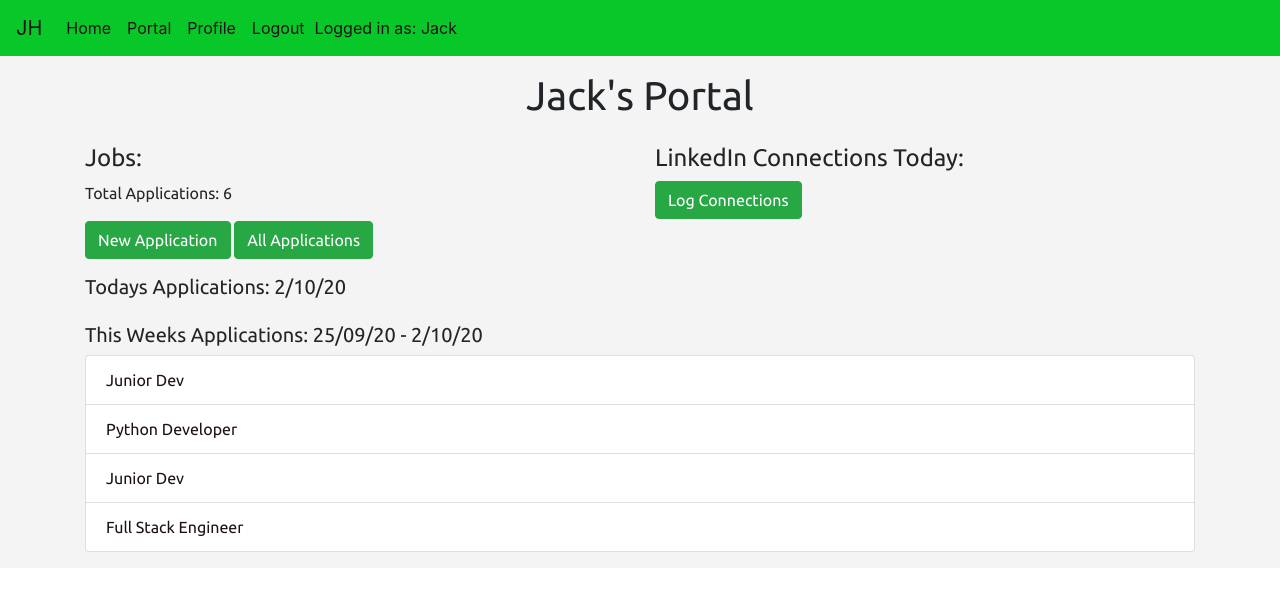
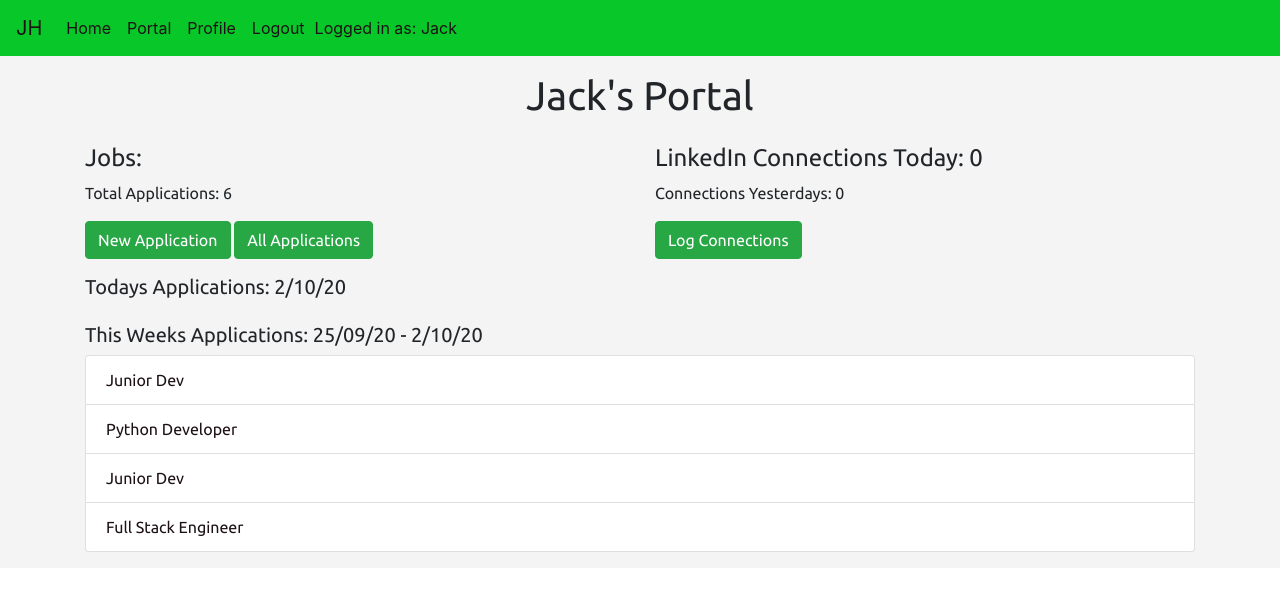
Before and after one commit to JackSnowdon/JobHunter, a Django app: page /portal/portal/ in a window 1280 px wide. Shown: the top 591 px of the page. Run offline with Django 3.2, Linux system fonts and the light colour scheme; a user stored in the database is signed in; data comes from the database, SQL or seed files in the repository; both versions use the stored data as it was after the commit; parts of the project's set-up code (start-up, migrations or seed data) failed here and were passed over; some libraries are stand-ins or nearby versions.

Commit message:
total connections for today and yesterday

```diff
--- a/portal/models.py
+++ b/portal/models.py
@@ -51,4 +51,4 @@ class Connection(models.Model):
     date = models.DateField(auto_now_add=True)
 
     def __str__(self):
-        return f"{self.amount} connections on {date}"
+        return f"{self.amount} connections on {self.date}"
--- a/portal/templates/portal.html
+++ b/portal/templates/portal.html
@@ -17,7 +17,8 @@
             <a href="{% url 'view_all_applications' %}" role="button" class="btn btn-success mb-3" aria-disabled="false">All Applications</a>
         </div>
         <div class="col-md-6 col-12">
-            <h4>LinkedIn Connections Today: </h4>
+            <h4>LinkedIn Connections Today: {{ today_cons_total }}</h4>
+            <p>Connections Yesterdays: {{ yday_cons_total }}</p>
             <a href="{% url 'new_connection_entry' %}" role="button" class="btn btn-success mb-3" aria-disabled="false">Log Connections</a>
         </div>
         <div class="col-12 mb-3">
--- a/portal/views.py
+++ b/portal/views.py
@@ -18,8 +18,12 @@ def portal(request):
     yday, yday_jobs = get_single_day_jobs(jobs, 1)
     week_ago = today - timedelta(days=7)
     week_jobs = jobs.filter(date__gte=week_ago)
+    cons = profile.connects.all()
+    today_cons_total = get_single_day_cons(cons, 0)
+    yday_cons_total = get_single_day_cons(cons, 1)
     return render(request, "portal.html", {"profile": profile, "jobs": jobs, "today_jobs": today_jobs, "today": today,
-                                            "yday": yday, "yday_jobs": yday_jobs, "week_ago": week_ago, "week_jobs": week_jobs })
+                                            "yday": yday, "yday_jobs": yday_jobs, "week_ago": week_ago, "week_jobs": week_jobs,
+                                            "today_cons_total": today_cons_total, "yday_cons_total": yday_cons_total})
 
 
 def get_single_day_jobs(jobs, day_counter):
@@ -38,6 +42,26 @@ def get_single_day_jobs(jobs, day_counter):
         day = today - timedelta(days=day_counter)
         sorted_jobs = jobs.filter(date=day)
         return day, sorted_jobs
+
+
+def get_single_day_cons(cons, counter):
+    """
+    Takes queryset and int for amount
+    0 for today
+    1 for yesterday
+    so on
+    return total
+    """
+    total = 0
+    today = date.today()
+    if counter == 0:
+        target_cons = cons.filter(date=today)
+    else:
+        day = today - timedelta(days=counter)
+        target_cons = cons.filter(date=day)
+    for c in target_cons:
+        total += c.amount
+    return total
 
 
 @login_required
```
Also changed, not shown: db.sqlite3.
